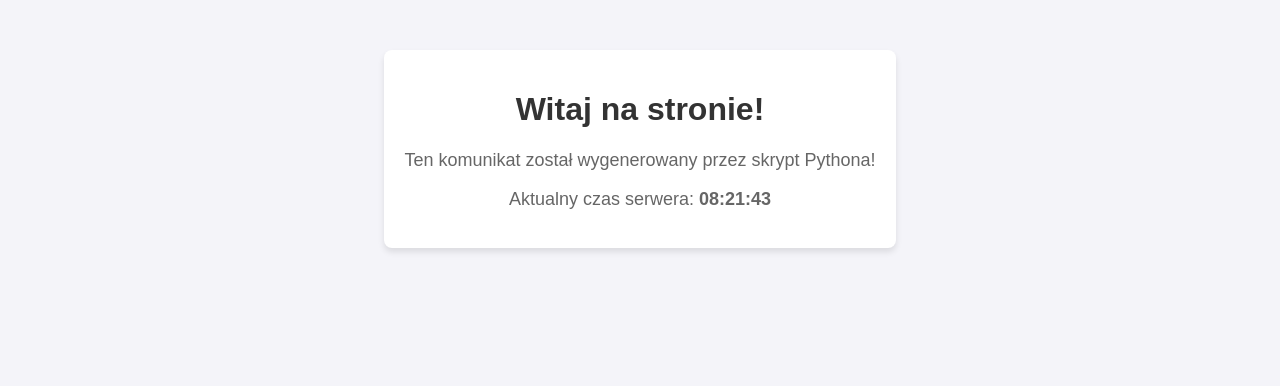
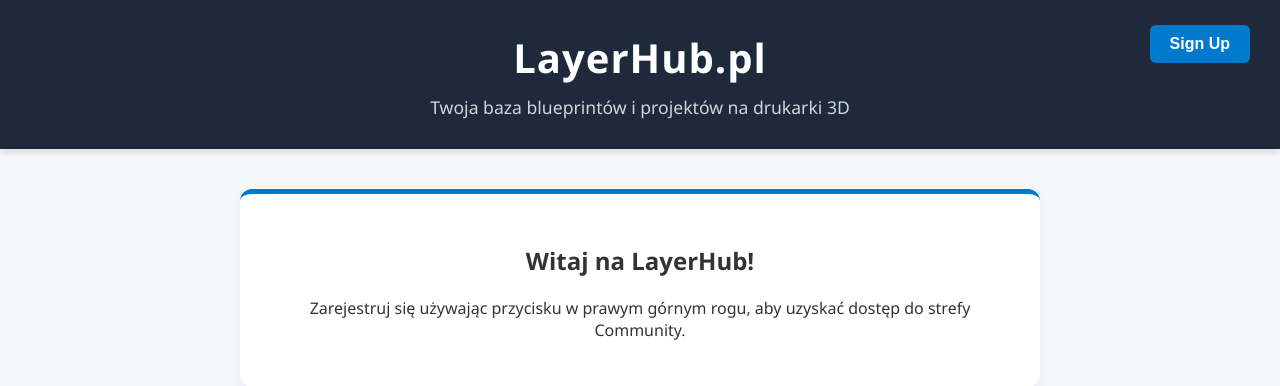
Before and after one commit to slayereqgaming-gif/layerhub, a Flask app: page / in a window 1280 px wide. Shown: the top 386 px of the page. Run offline with Flask 3, Linux system fonts and the light colour scheme.

Commit message:
Update index.html

```diff
--- a/templates/index.html
+++ b/templates/index.html
@@ -1,22 +1,168 @@
 <!DOCTYPE html>
-<html lang="pl">
+<html lang="en">
 <head>
     <meta charset="UTF-8">
     <meta name="viewport" content="width=device-width, initial-scale=1.0">
-    <title>sklej.to</title>
+    <title>LayerHub.pl - Modele i Blueprinty 3D</title>
     <style>
-        body { font-family: Arial, sans-serif; text-align: center; margin-top: 50px; background-color: #f4f4f9; }
-        .box { background: white; padding: 20px; display: inline-block; border-radius: 8px; box-shadow: 0px 4px 6px rgba(0,0,0,0.1); }
-        h1 { color: #333; }
-        p { color: #666; font-size: 18px; }
+        body {
+            font-family: 'Segoe UI', Tahoma, Geneva, Verdana, sans-serif;
+            background-color: #f5f7fa;
+            color: #333;
+            margin: 0;
+            padding: 0;
+            text-align: center;
+        }
+        header {
+            background-color: #1e293b;
+            color: white;
+            padding: 30px 20px;
+            box-shadow: 0 4px 6px rgba(0,0,0,0.1);
+            position: relative;
+        }
+        header h1 {
+            margin: 0;
+            font-size: 2.5em;
+            letter-spacing: 1px;
+        }
+        header p {
+            margin: 10px 0 0 0;
+            opacity: 0.8;
+            font-size: 1.1em;
+        }
+        .signup-btn {
+            position: absolute;
+            top: 25px;
+            right: 30px;
+            background-color: #007acc;
+            color: white;
+            border: none;
+            padding: 10px 20px;
+            font-size: 1em;
+            font-weight: bold;
+            border-radius: 6px;
+            cursor: pointer;
+            transition: background 0.2s;
+        }
+        .signup-btn:hover {
+            background-color: #005999;
+        }
+        .container {
+            max-width: 800px;
+            margin: 40px auto;
+            padding: 0 20px;
+        }
+        .welcome-box {
+            background: white;
+            padding: 30px;
+            border-radius: 12px;
+            box-shadow: 0 8px 16px rgba(0,0,0,0.05);
+            border-top: 5px solid #007acc;
+        }
+        .modal {
+            display: none;
+            position: fixed;
+            z-index: 1000;
+            left: 0;
+            top: 0;
+            width: 100%;
+            height: 100%;
+            background-color: rgba(0,0,0,0.5);
+        }
+        .modal-content {
+            background-color: white;
+            margin: 15% auto;
+            padding: 30px;
+            border-radius: 12px;
+            width: 90%;
+            max-width: 400px;
+            box-shadow: 0 4px 20px rgba(0,0,0,0.2);
+            text-align: left;
+            position: relative;
+        }
+        .close-btn {
+            position: absolute;
+            top: 15px;
+            right: 20px;
+            font-size: 24px;
+            cursor: pointer;
+            color: #666;
+        }
+        .form-group {
+            margin-bottom: 15px;
+        }
+        .form-group label {
+            display: block;
+            margin-bottom: 5px;
+            font-weight: bold;
+        }
+        .form-group input {
+            width: 100%;
+            padding: 10px;
+            box-sizing: border-box;
+            border: 1px solid #ccc;
+            border-radius: 6px;
+            font-size: 1em;
+        }
+        .submit-btn {
+            width: 100%;
+            background-color: #10b981;
+            color: white;
+            border: none;
+            padding: 12px;
+            font-size: 1.1em;
+            font-weight: bold;
+            border-radius: 6px;
+            cursor: pointer;
+        }
+        .submit-btn:hover {
+            background-color: #059669;
+        }
     </style>
 </head>
 <body>
-    <div class="box">
-        <h1>Witaj na stronie!</h1>
-        <!-- Tutaj Python wstawi dane przekazane z backendu -->
-        <p>{{ tekst_z_pythona }}</p>
-        <p>Aktualny czas serwera: <strong>{{ czas }}</strong></p>
+
+    <header>
+        <h1>LayerHub.pl</h1>
+        <p>Twoja baza blueprintów i projektów na drukarki 3D</p>
+        <button class="signup-btn" onclick="openModal()">Sign Up</button>
+    </header>
+
+    <div class="container">
+        <div class="welcome-box">
+            <h2>Witaj na LayerHub!</h2>
+            <p>Zarejestruj się używając przycisku w prawym górnym rogu, aby uzyskać dostęp do strefy Community.</p>
+        </div>
     </div>
+
+    <!-- Okienko logowania/rejestracji (Modal) -->
+    <div id="signUpModal" class="modal">
+        <div class="modal-content">
+            <span class="close-btn" onclick="closeModal()">&times;</span>
+            <h2 style="margin-top: 0; color: #1e293b;">Create Account</h2>
+
+            <form action="/register" method="POST">
+                <div class="form-group">
+                    <label for="nickname">Nickname:</label>
+                    <input type="text" id="nickname" name="nickname" required placeholder="Enter nickname">
+                </div>
+                <div class="form-group">
+                    <label for="password">Password:</label>
+                    <input type="password" id="password" name="password" required placeholder="Enter password">
+                </div>
+                <button type="submit" class="submit-btn">Sign Up</button>
+            </form>
+        </div>
+    </div>
+
+    <script>
+        function openModal() { document.getElementById("signUpModal").style.display = "block"; }
+        function closeModal() { document.getElementById("signUpModal").style.display = "none"; }
+        window.onclick = function(event) {
+            var modal = document.getElementById("signUpModal");
+            if (event.target == modal) { modal.style.display = "none"; }
+        }
+    </script>
+
 </body>
 </html>
```
